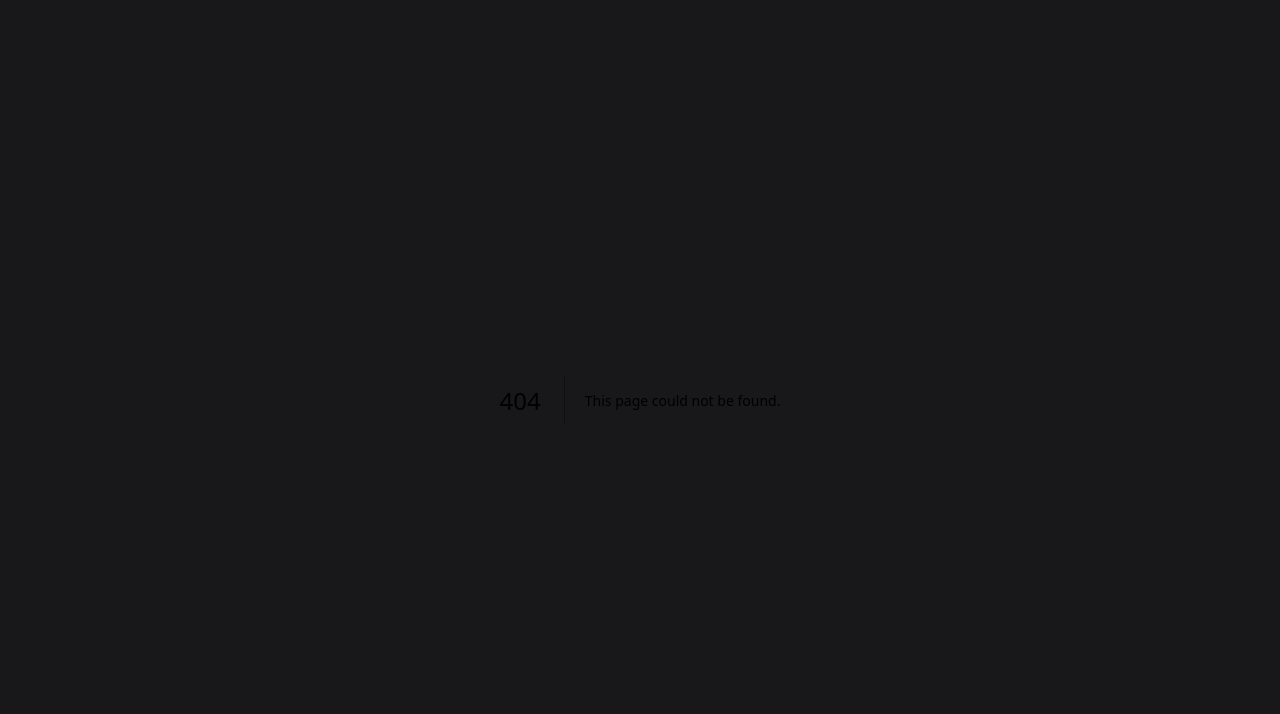
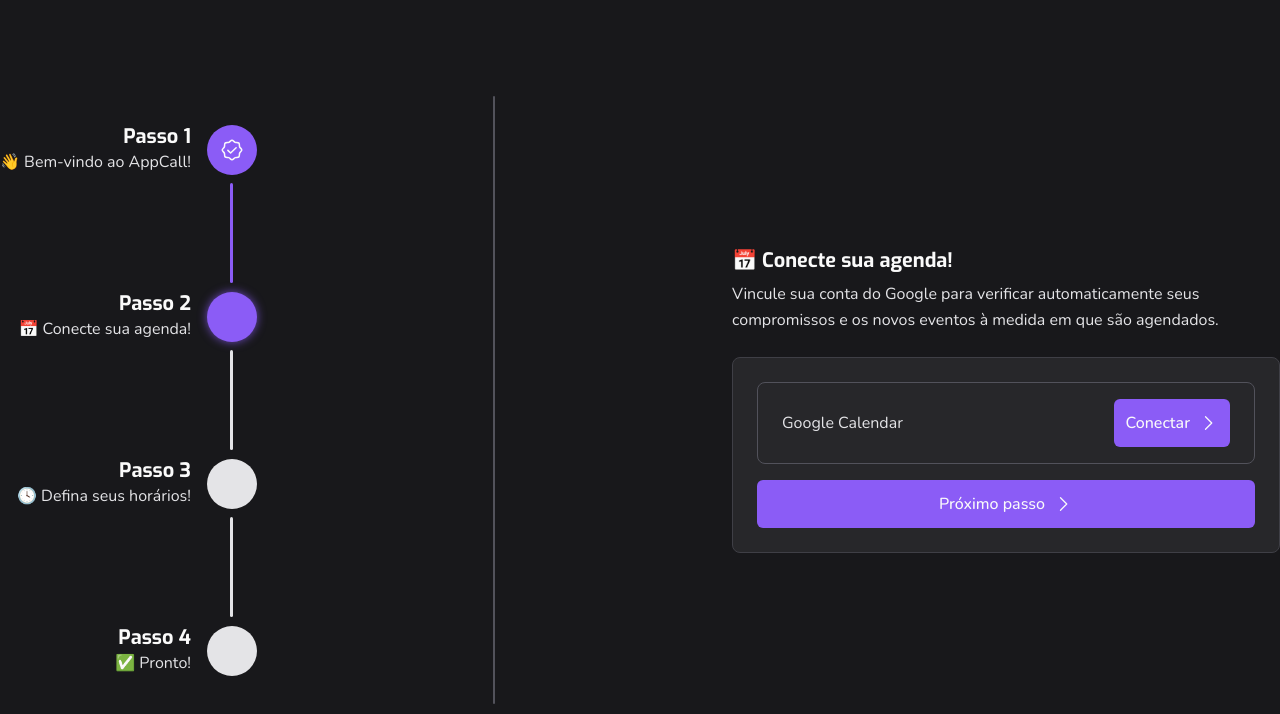
Before and after one commit to brenersrosa/appcall, a Next.js app: page /register/connect-calendar in a window 1280 px wide. Before the commit this address had no page. Shown: the top 714 px of the page. Built offline with nearby package versions, Linux system fonts and the light colour scheme.

Commit message:
feat: connect calendar

```diff
--- /dev/null
+++ b/src/pages/register/connect-calendar/index.tsx
@@ -0,0 +1,41 @@
+import { CaretRight } from 'phosphor-react'
+
+import { Box } from '@/components/ui/Box'
+import { Button } from '@/components/ui/Button'
+import { Heading } from '@/components/ui/Heading'
+import { MultiStepVertical } from '@/components/ui/MultiStepVertical'
+import { Text } from '@/components/ui/Text'
+
+import { steps } from '@/utils/register-form-steps'
+
+export default function ConnectCalendar() {
+  return (
+    <div className="mx-auto flex h-screen w-screen max-w-7xl items-center justify-between py-24">
+      <div>
+        <MultiStepVertical steps={steps} currentStep={2} />
+      </div>
+
+      <div className="h-full w-[2px] rounded-full bg-zinc-600"></div>
+
+      <div className="flex max-w-[548px] flex-col gap-6">
+        <div className="flex flex-col gap-2">
+          <Heading>📅 Conecte sua agenda!</Heading>
+          <Text>
+            Vincule sua conta do Google para verificar automaticamente seus
+            compromissos e os novos eventos à medida em que são agendados.
+          </Text>
+        </div>
+
+        <Box className="flex-col">
+          <div className="flex items-center rounded-lg border border-zinc-600 px-6 py-4">
+            <Text className="flex w-full">Google Calendar</Text>
+
+            <Button icon={CaretRight}>Conectar</Button>
+          </div>
+
+          <Button icon={CaretRight}>Próximo passo</Button>
+        </Box>
+      </div>
+    </div>
+  )
+}
```
